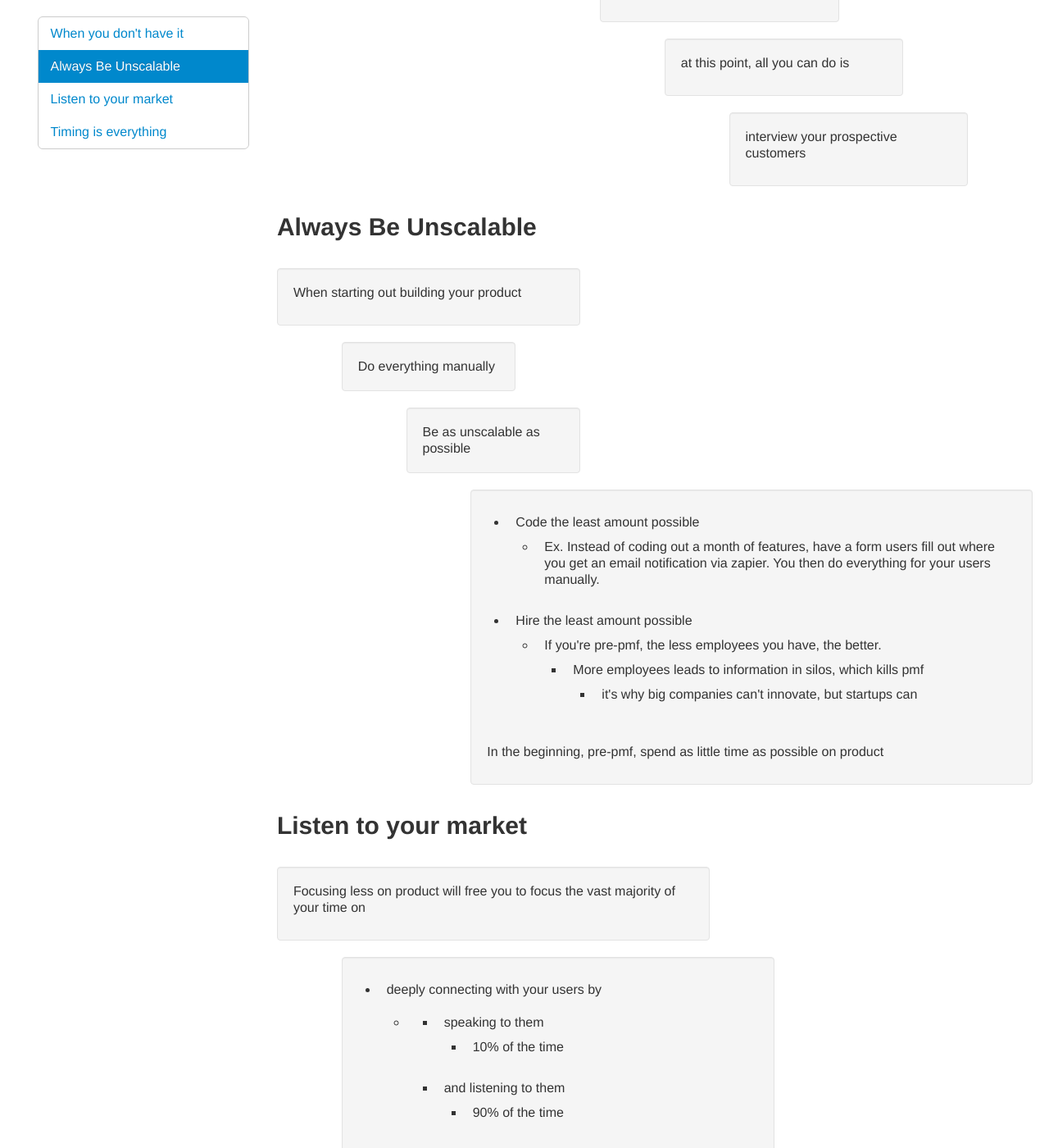
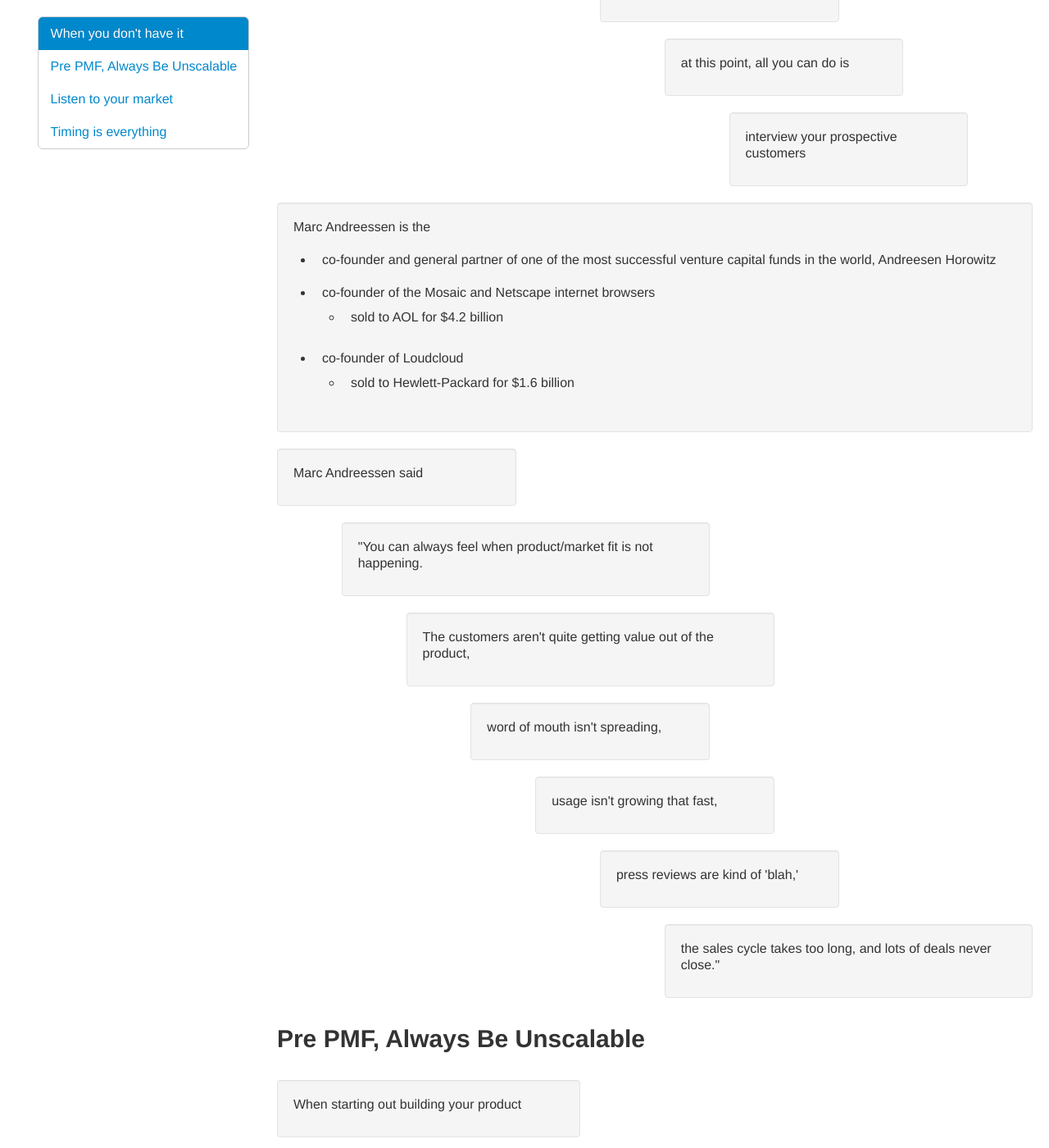
Before and after one commit to katpavan/katpavan.github.io, a Jekyll site: the page test.html, which Jekyll copies as it is, in a window 1280 px wide and 1400 px high, scrolled down 1253 px. Shown: the whole window at 82% size. Built offline with Jekyll 4.4.1, drawn with Linux system fonts in a browser that asks for light colours.

Commit message:
marc andreessen

```diff
--- a/test.html
+++ b/test.html
@@ -77,6 +77,8 @@
                 </div>
 
                 <h2>When you don't have it</h2>
+
+                <div>
                     <br>
                     <div class="row-fluid">
                         <div class="span4 well">
@@ -136,7 +138,87 @@
                         </div>
                     </div>
 
-                <h2>Always Be Unscalable</h2>
+                    <div class="row-fluid">
+                        <div class="span12 well">
+                            <p>Marc Andreessen is the
+
+                                <ul>
+                                    <li>co-founder and general partner of one of the most successful venture capital funds in the world, Andreesen Horowitz</li>
+                                    <li>co-founder of the Mosaic and Netscape internet browsers
+                                        <ul>
+                                            <li>sold to AOL for $4.2 billion</li>
+                                        </ul>
+                                    </li>
+                                    <li>co-founder of Loudcloud
+                                        <ul>
+                                            <li>sold to Hewlett-Packard for $1.6 billion</li>
+                                        </ul>
+                                    </li>
+                                </ul>
+                            </p>
+                        </div>
+                    </div>
+
+                    <div class="row-fluid">
+                        <div class="span4 well">
+                            <p>Marc Andreessen said</p>
+                        </div>
+                    </div>
+
+                    <div class="row-fluid">
+                        <div class="span6 offset1 well">
+                            <p>
+                                "You can always feel when product/market fit is not happening.
+                            </p>
+                        </div>
+                    </div>
+
+                    <div class="row-fluid">
+                        <div class="span6 offset2 well">
+                            <p>
+                                The customers aren't quite getting value out of the product,
+                            </p>
+                        </div>
+                    </div>
+
+                    <div class="row-fluid">
+                        <div class="span4 offset3 well">
+                            <p>
+                                word of mouth isn't spreading,
+                            </p>
+                        </div>
+                    </div>
+
+                    <div class="row-fluid">
+                        <div class="span4 offset4 well">
+                            <p>
+                                usage isn't growing that fast,
+                            </p>
+                        </div>
+                    </div>
+
+                    <div class="row-fluid">
+                        <div class="span4 offset5 well">
+                            <p>
+                                press reviews are kind of 'blah,'
+                            </p>
+                        </div>
+                    </div>
+
+                    <div class="row-fluid">
+                        <div class="span6 offset6 well">
+                            <p>
+                                the sales cycle takes too long, and lots of deals never close."
+                            </p>
+                        </div>
+                    </div>
+
+
+                </div>
+
+                <h2>Pre PMF, Always Be Unscalable</h2>
+
+                <div>
                     <br />
 
                     <div class="row-fluid">
@@ -194,8 +276,12 @@
                             <p>In the beginning, pre-pmf, spend as little time as possible on product</p>
                         </div>
                     </div>
+                </div>
+
 
                 <h2>Listen to your market</h2>
+
+                <div>
                     <br />
 
                     <div class="row-fluid">
@@ -363,7 +449,11 @@
                     </div>
 
                     <br />
+                </div>
+
                 <h2>Timing is everything</h2>
+
+                <div>
                     <br />
 
                     <div class="row-fluid">
@@ -565,8 +655,8 @@
                             </p>
                         </div>
                     </div>
+                </div>
 
-                <br />
 
             </div>
             <!--/span-->
```
Also changed, not shown: other parts of test.html (+5 -0 lines). Lines whose indentation alone changed are shown as unchanged.
